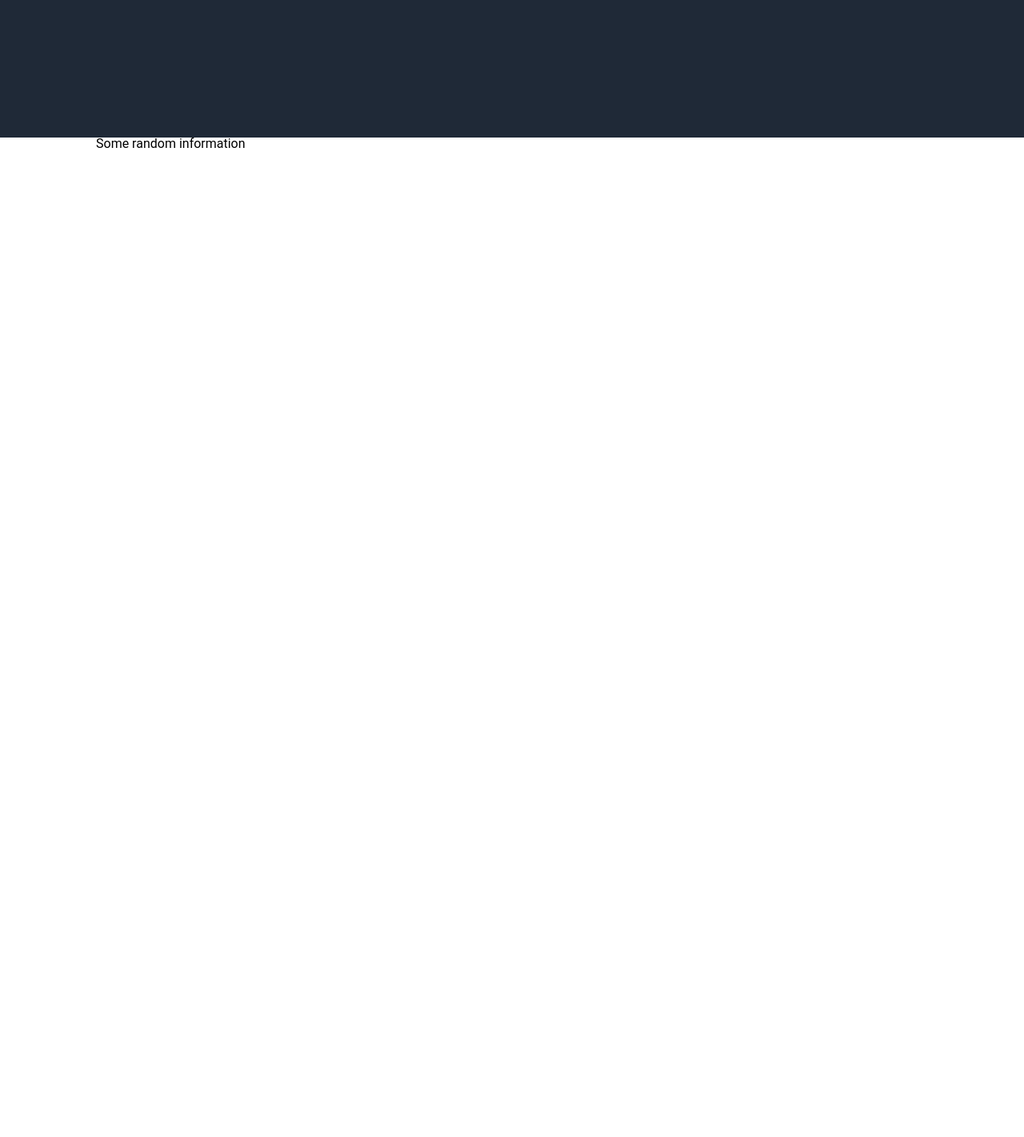
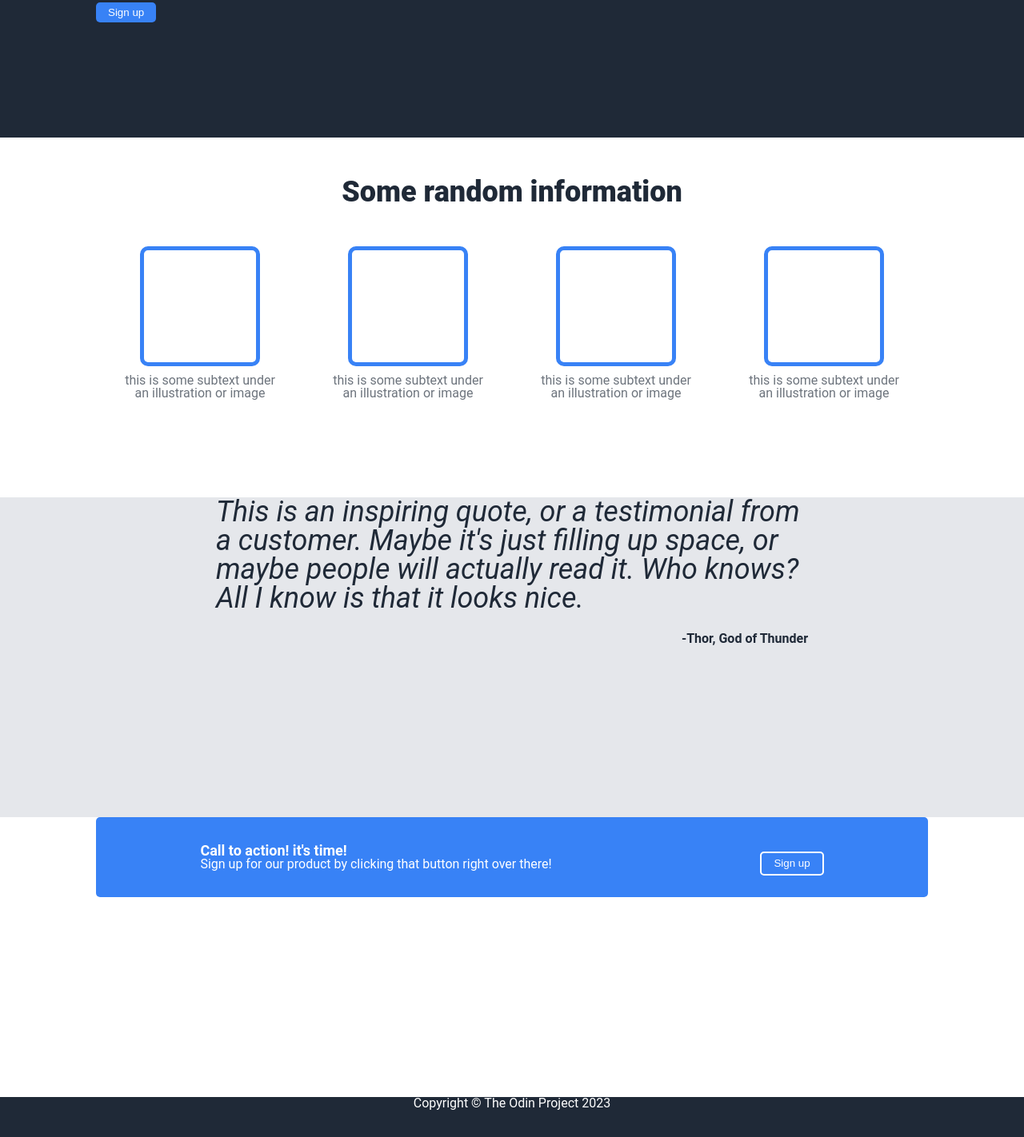
Before and after one commit to averymc-dev/TOP-landing-page, a plain HTML site: page index.html in a window 1280 px wide. Shown: the part 288-1710 px from the top of the page at 80% size. Before the commit the page ends 800 px from the top, so only its background shows below. Drawn offline with Linux system fonts and the light colour scheme.

Commit message:
Added three final sections and styled to guideline

```diff
--- a/assets/style.css
+++ b/assets/style.css
@@ -58,10 +58,12 @@ table {
 /* END CSS RESET */
 
 /* FONT */
-@import url('https://fonts.googleapis.com/css2?family=Roboto:ital,wght@0,400;0,900;1,300&display=swap');
+@import url('https://fonts.googleapis.com/css2?family=Roboto:ital,wght@0,400;0,500;0,700;1,300&display=swap');
+
 body{
   font-family: 'Roboto', sans-serif;
 }
+
 /* MISC STYLE */
 img {
   max-width: 100%;
@@ -140,3 +142,150 @@ h1, h2 {
   padding-top: 50px;
   padding-bottom: 50px;
 }
+
+.header .container div {
+  width: 50%;
+}
+
+.header p {
+  font-size: 18px;
+  color: #E5E7EB;
+}
+
+/* BUTTON */
+.button {
+  background-color: #3882F6;
+  border-radius: 5px;
+  border: 0;
+  margin-top: 15px;
+  padding: 5px 15px;
+}
+
+.button a {
+  text-decoration: none;
+  color: #FFF;
+}
+
+.button a:visited {
+  color: #FFF;
+}
+
+/* INFORMATION */
+.boxes {
+  min-height: 450px;
+  padding-top: 25px;
+}
+
+.boxes .container {
+  display: flex;
+  justify-content: space-between;
+}
+
+.info-header {
+  font-size: 36px;
+  font-weight: 900;
+  color: #1F2937;
+  text-align: center;
+  margin-top: 25px;
+  margin-bottom: 50px;
+}
+
+div.box {
+  display: flex;
+  flex-direction: column;
+  justify-content: center;
+  align-items: center;
+  text-align: center;
+}
+
+.box div {
+  border: 5px solid #3882F6;
+  border-radius: 10px;
+  height: 150px;
+  width: 150px;
+}
+
+.box span {
+  color: #6D747D;
+  margin-top: 10px;
+  width: 75%;
+}
+
+/* QUOTE */
+.article {
+  background: #E5E7EB;
+  min-height: 400px;
+}
+
+.article .container {
+  display: flex;
+  flex-direction: column;
+}
+
+.article p {
+  margin: 0 150px;
+  font-size: 36px;
+  font-style: italic;
+  font-weight: light;
+  color: #1F2937
+}
+
+.article span {
+  color: #1F2937;
+  font-weight: bold;
+  align-self: flex-end;
+  margin-right: 150px;
+  margin-top: 25px;
+}
+
+/* CALL TO ACTION ASIDE */
+.aside {
+  min-height: 350px;
+}
+
+.aside .container {
+  display: flex;
+}
+
+/* CALL TO ACTION BOX */
+.call-to-action {
+  background: #3882F6;
+  width: 100%;
+  height: 100px;
+  border-radius: 5px;
+  display: flex;
+  justify-content: space-around;
+}
+
+.call-to-action div {
+  color: #FFF;
+  align-self: center;
+}
+
+.call-to-action h4 {
+  font-size: 18px;
+  font-weight: bold;
+}
+
+.call-to-action .button {
+  border: 2px solid #FFF;
+  height: 30px;
+  align-self: center;
+}
+
+/* FOOTER */
+.footer {
+  min-height: 50px;
+  background-color: #1F2937;
+}
+
+.footer .container {
+  display: flex;
+  justify-content: center;
+  align-items: center;
+  height: 100%;
+}
+
+.footer span {
+  color: #FFF;
+}
--- a/index.html
+++ b/index.html
@@ -29,27 +29,53 @@
       <div>
         <h1>This website is awesome</h1>
         <p>This website has some subtext that goes here under the main title. It's a smaller font and the color is lower contrast</p>
-        <a href="#">sign up</a>
+        <button class="button"><a href="#">Sign up</a></button>
       </div>
       <img src="./assets/images/greg-rakozy-oMpAz-DN-9I-unsplash.jpg" alt="Motivational space picture">
     </div>
   </header>
   <section class="boxes">
+    <h2 class="info-header">Some random information</h2>
     <div class="container">
-      <h2>Some random information</h2>
       <div class="box">
-
+        <div></div>
+        <span>this is some subtext under an illustration or image</span>
       </div>
       <div class="box">
-
+        <div></div>
+        <span>this is some subtext under an illustration or image</span>
       </div>
       <div class="box">
-
+        <div></div>
+        <span>this is some subtext under an illustration or image</span>
       </div>
       <div class="box">
-
+        <div></div>
+        <span>this is some subtext under an illustration or image</span>
       </div>
     </div>
   </section>
+  <article class="article">
+    <div class="container">
+      <p>This is an inspiring quote, or a testimonial from a customer. Maybe it's just filling up space, or maybe people will actually read it. Who knows? All I know is that it looks nice.</p>
+      <span>-Thor, God of Thunder</span>
+    </div>
+  </article>
+  <aside class="aside">
+    <div class="container">
+      <div class="call-to-action">
+        <div>
+          <h4>Call to action! it's time!</h4>
+          <span>Sign up for our product by clicking that button right over there!</span>
+        </div>
+        <button class="button"><a href="#">Sign up</a></button>
+      </div>
+    </div>
+  </aside>
+  <footer class="footer">
+    <div class="container">
+      <span>Copyright &#169; The Odin Project 2023</span>
+    </div>
+  </footer>
 </body>
 </html>
```
